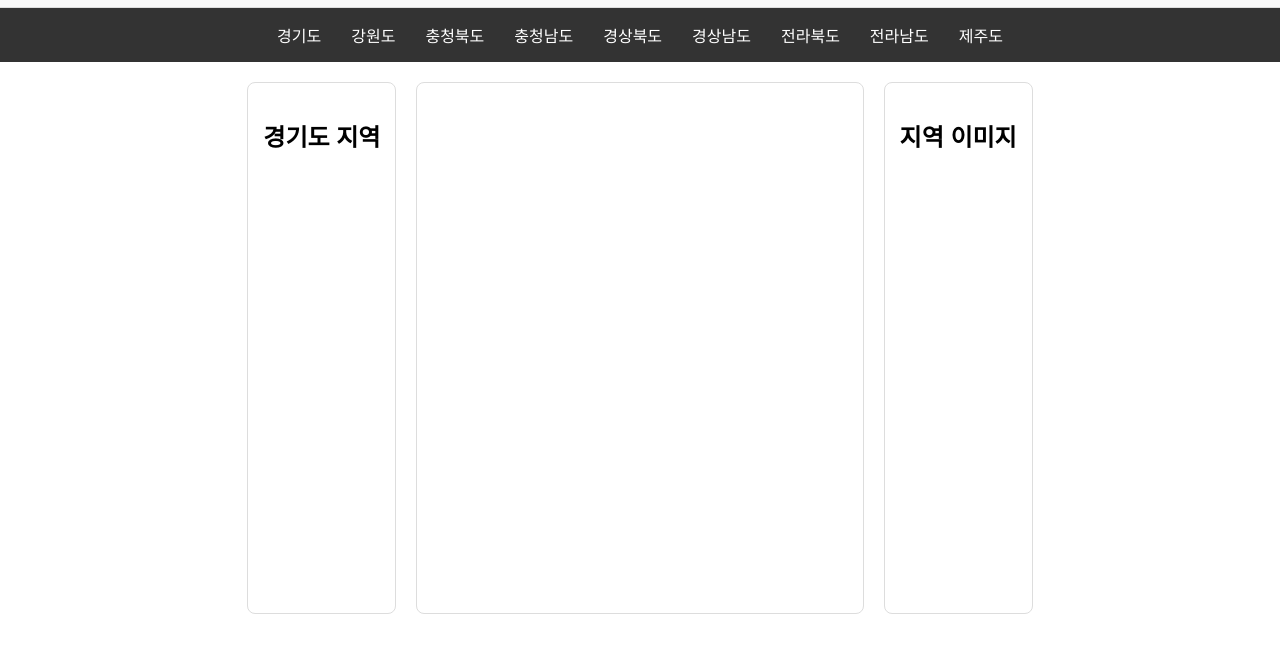
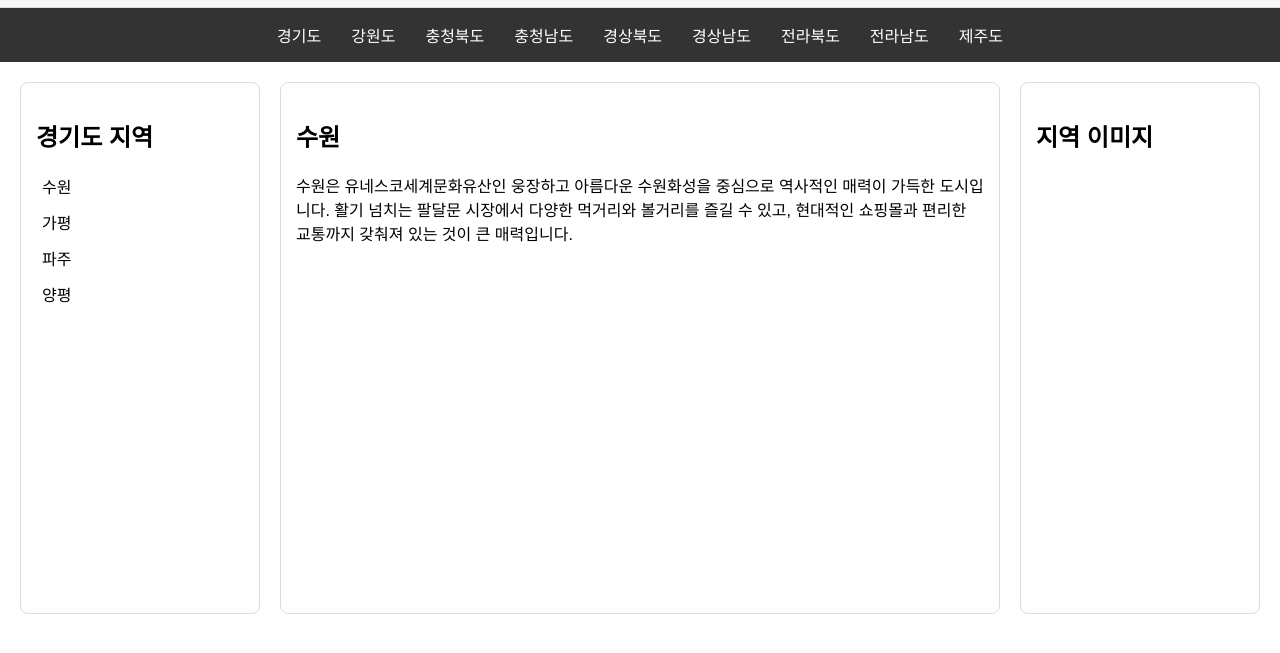
Before and after one commit to 20240798/travel-site, a plain HTML site: page gyeonggi.html in a window 1280 px wide. Shown: the part 53-706 px from the top of the page. Drawn offline with Linux system fonts and the light colour scheme.

Commit message:
chungnam.html

```diff
--- a/gyeonggi.html
+++ b/gyeonggi.html
@@ -40,17 +40,16 @@
         <section class="region-menu-section">
             <h2>경기도 지역</h2>
             <div class="region-buttons">
-                <button class="region-btn active" data-region=""></button>
-                <button class="region-btn" data-region=""></button>
-                <button class="region-btn" data-region=""></button>
-                <button class="region-btn" data-region=""></button>
+                <button class="region-btn active" data-region="suwon">수원</button>
+                <button class="region-btn" data-region="Gapyeong">가평</button>
+                <button class="region-btn" data-region="Paju">파주</button>
+                <button class="region-btn" data-region="Yangpyeong">양평</button>
             </div>
         </section>
-
         <section class="description-section">
-            <h2 id="region-title"></h2>
+            <h2 id="region-title">수원</h2>
             <p id="region-description">
-
+                수원은 유네스코세계문화유산인 웅장하고 아름다운 수원화성을 중심으로 역사적인 매력이 가득한 도시입니다. 활기 넘치는 팔달문 시장에서 다양한 먹거리와 볼거리를 즐길 수 있고, 현대적인 쇼핑몰과 편리한 교통까지 갖춰져 있는 것이 큰 매력입니다.
             </p>
         </section>
 
```
Also changed, not shown: chungbuk.html (+6 -6 lines), chungnam.html (+6 -7 lines).
